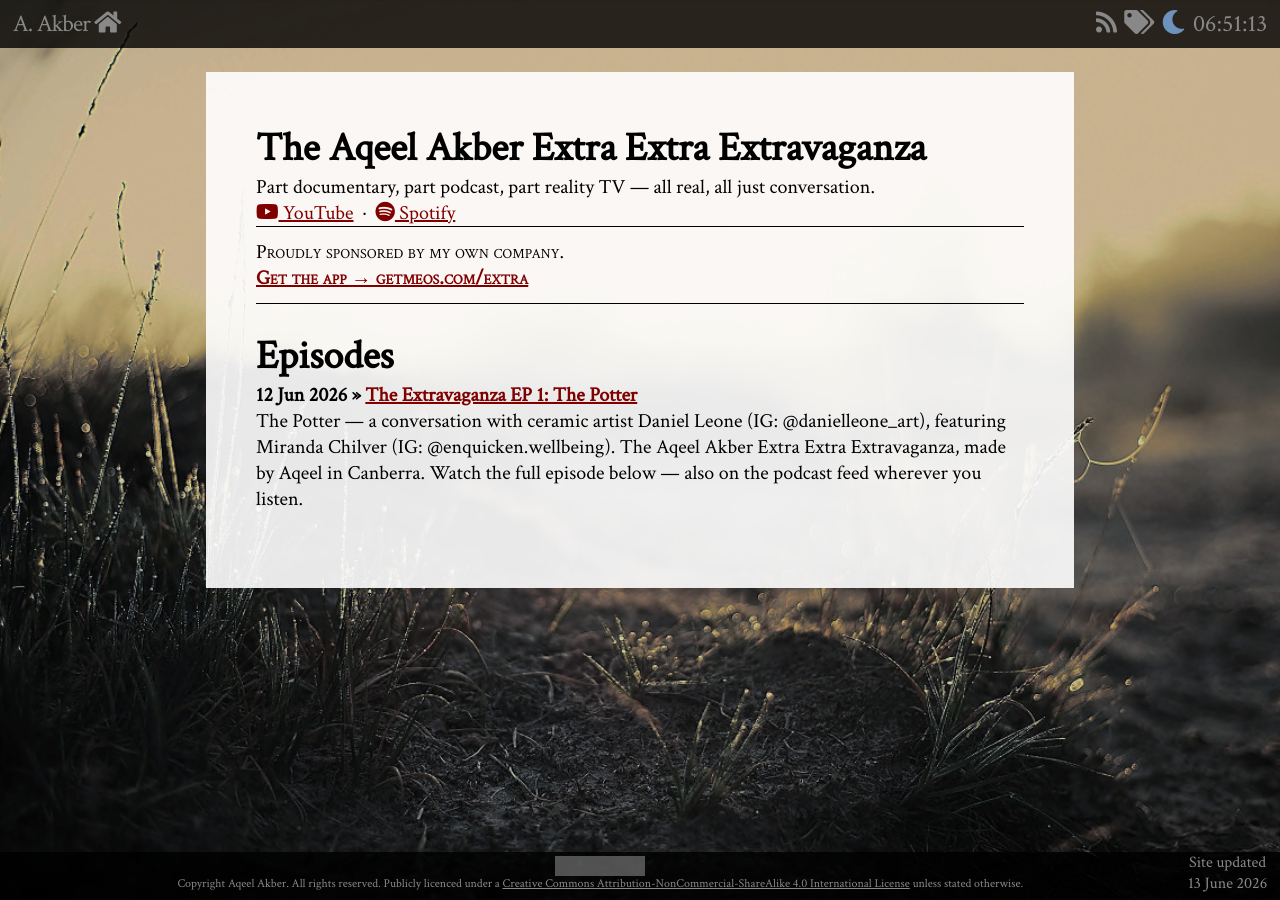
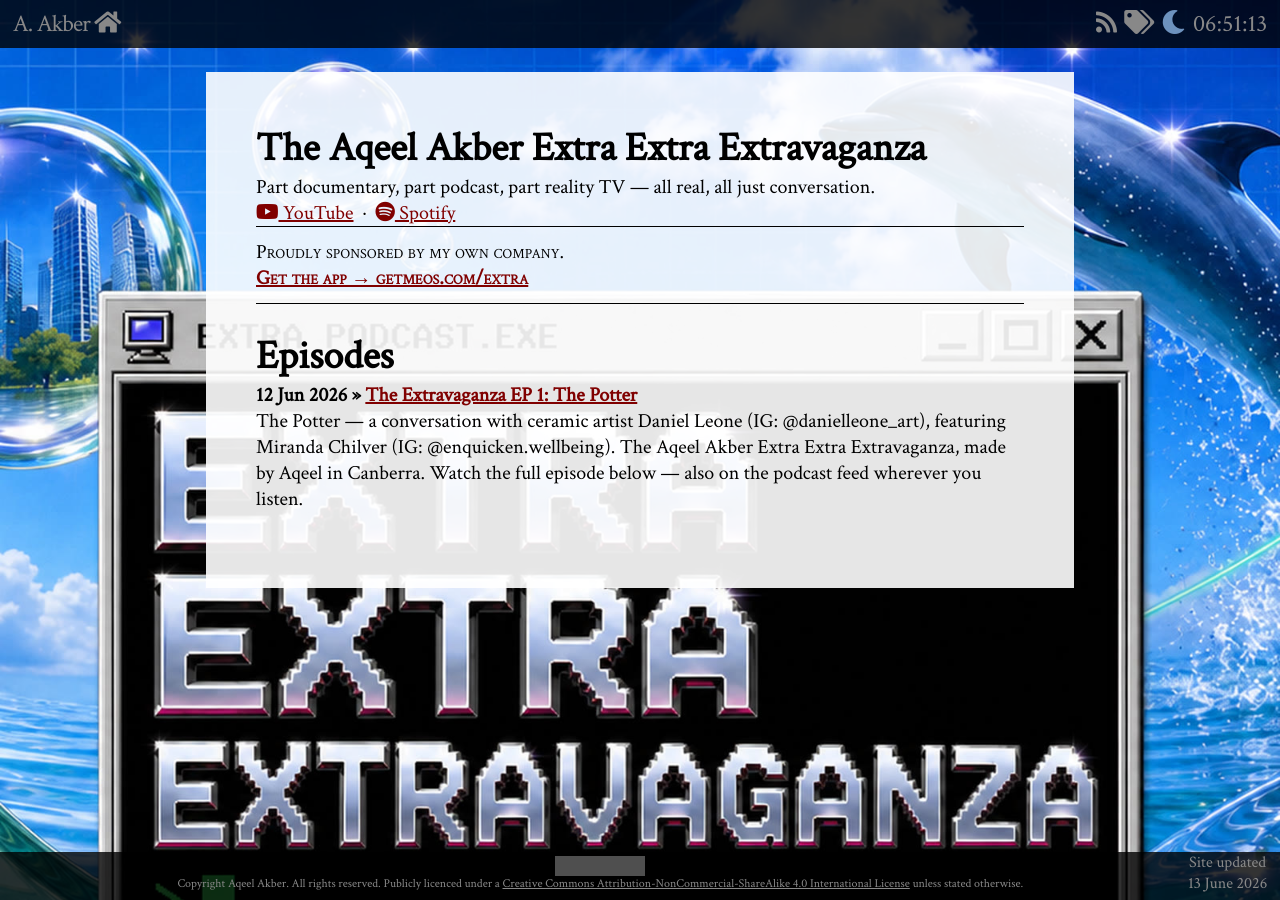
Before and after one commit to admiralakber/aqeelakber.com, a Jekyll site: the page built from extra.html, in a window 1280 px wide and 900 px high. Built offline with Jekyll 4.4.1, drawn with Linux system fonts in a browser that asks for light colours; nearby versions of some CDN libraries; some web fonts are replaced; grey boxes are pictures that could not be loaded.

Commit message:
extra: use the podcast artwork as the /extra page background (optimized 1600px jpg)

```diff
--- a/extra.html
+++ b/extra.html
@@ -6,7 +6,7 @@ permalink: extra
 
 <style>
  body{
-     background:url('../assets/bg.jpg') no-repeat center center fixed;
+     background:url('../assets/extra-bg.jpg') no-repeat center center fixed;
      -moz-background-size:cover;
      -webkit-background-size:cover;
      -o-background-size:cover;
```
Also changed, not shown: assets/extra-bg.jpg (added).
